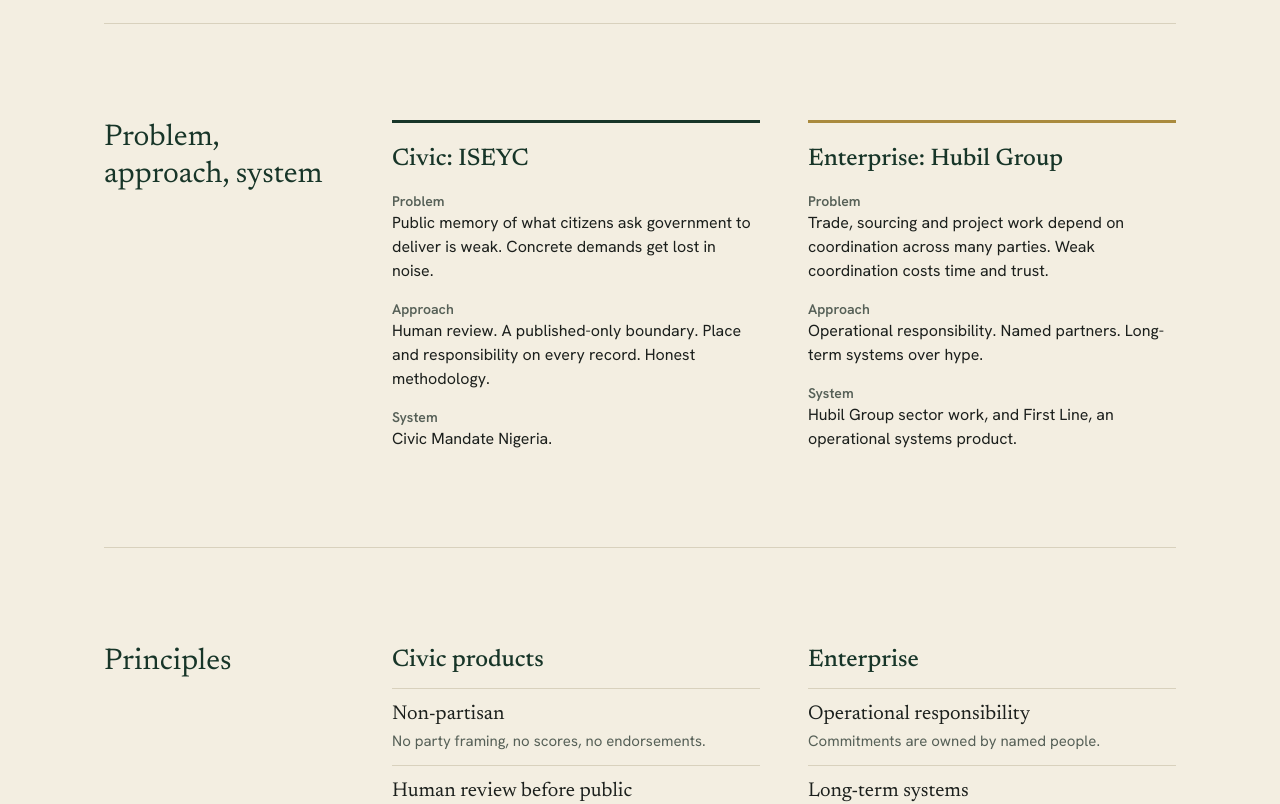
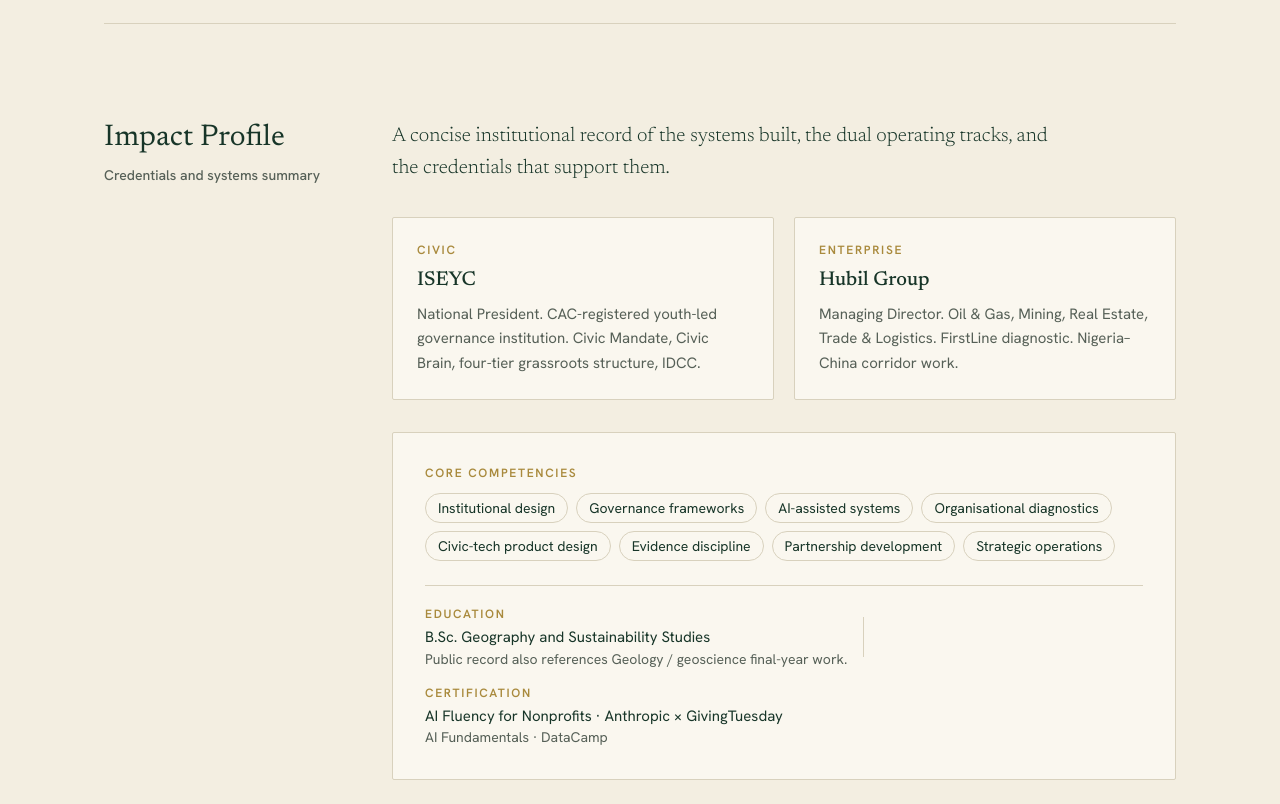
Before and after one commit to mrzulqarnainnadabo/zulqarnain-nadabo, a Next.js app: page / in a window 1280 px wide. Shown: the part 2600-3404 px from the top of the page. Built offline with nearby package versions, Linux system fonts and the light colour scheme.

Commit message:
Include Impact Profile section in page flow for institutional credentials presence

```diff
--- a/app/page.jsx
+++ b/app/page.jsx
@@ -1,6 +1,7 @@
 import Hero from '@/components/Hero';
 import Framing from '@/components/Framing';
 import FeaturedSystems from '@/components/FeaturedSystems';
+import ImpactProfile from '@/components/ImpactProfile';
 import Method from '@/components/Method';
 import Principles from '@/components/Principles';
 import Architecture from '@/components/Architecture';
@@ -9,7 +10,7 @@
 
 /**
  * Page order = reading order:
- * who (Hero) > framing > proof of work > method > principles > architecture > contact.
+ * who (Hero) > framing > proof of work > impact profile > method > principles > architecture > contact.
  * Reorder by moving a line. Edit copy in lib/content.js.
  */
 export default function Page() {
@@ -20,6 +21,7 @@
       <main id="main" className="mx-auto max-w-6xl px-6 md:px-10">
         <Framing />
         <FeaturedSystems />
+        <ImpactProfile />
         <Method />
         <Principles />
         <Architecture />
```
